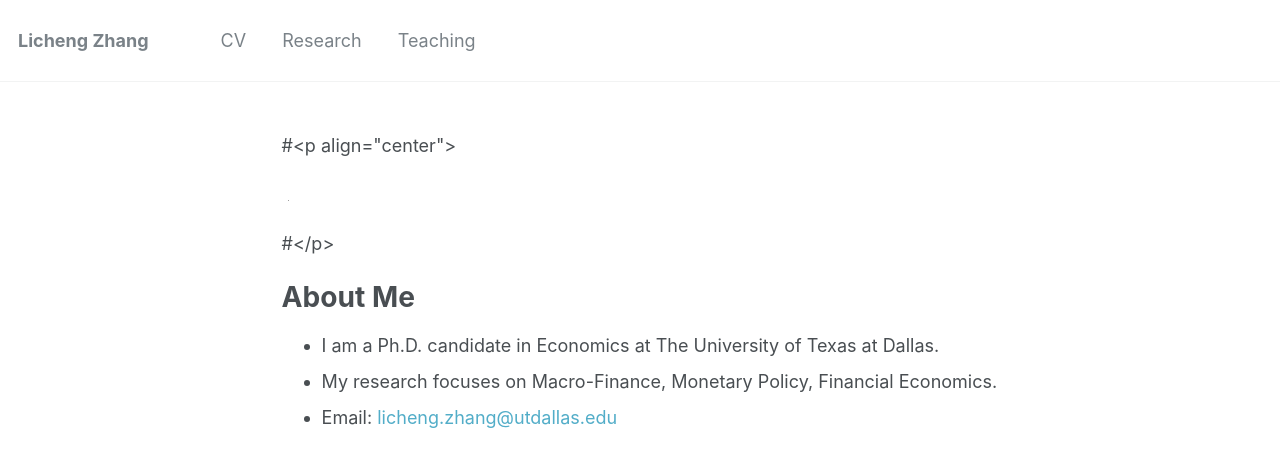
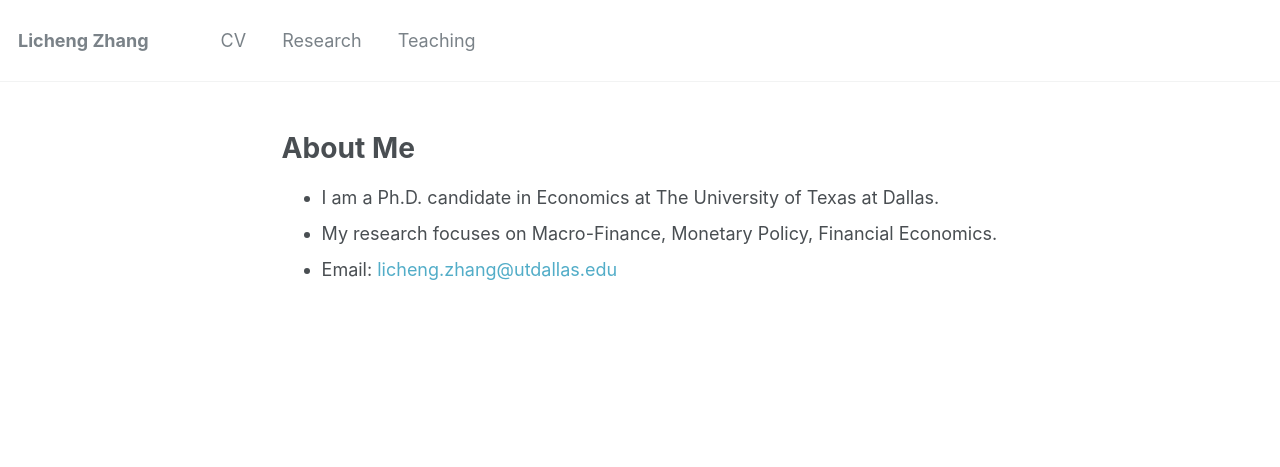
Before and after one commit to lichengzh/lichengzh.github.io, a Jekyll site: the page built from _pages/about.md, in a window 1280 px wide. Shown: the top 467 px of the page. Built offline with Jekyll 4.4.1, drawn with Linux system fonts in a browser that asks for light colours.

Commit message:
Update about.md

```diff
--- a/_pages/about.md
+++ b/_pages/about.md
@@ -8,11 +8,7 @@ redirect_from:
   - /about.html
 ---
 
-#<p align="center">
 
-#  <img src="https://lichengzh.github.io/files/IMG_0352.JPG?raw=true" alt="Photo" style="width: 1px;"/>
-
-#</p>
 
 # About Me
 * I am a Ph.D. candidate in Economics at The University of Texas at Dallas.
```
